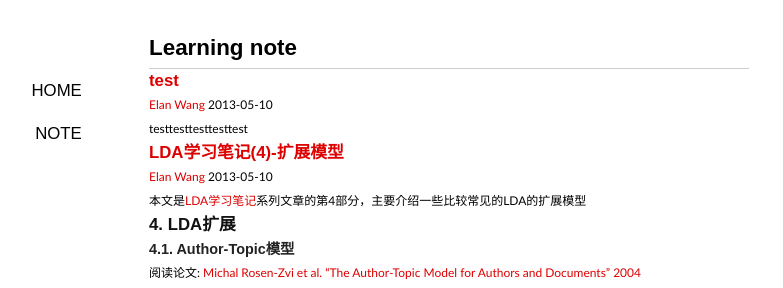
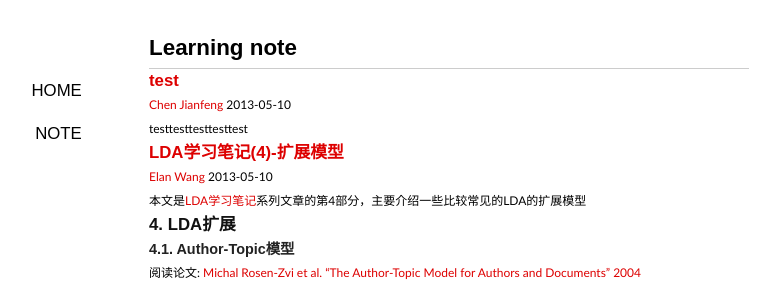
Before and after one commit to elan2wang/note, a Jekyll site: the page built from index.html, in a window 1280 px wide. Shown: the top 288 px of the page, without its empty margins (191-974 px from the left). Built offline with Jekyll 4.4.1, drawn with Linux system fonts in a browser that asks for light colours; formulas are drawn with MathJax 3; the list of posts is cut into pages by our own code.

Commit message:
modify the post author refer

```diff
--- a/_includes/sippet.html
+++ b/_includes/sippet.html
@@ -2,8 +2,8 @@
   <h2><a href="{{ site.url }}{{ post.url }}">{{ post.title }}</a></h2>
   <section class="meta">
     <span class="author">
-      {% if page.author %}
-      <a href="{{ page.author-url }}">{{ page.author }}</a>
+      {% if post.author %}
+      <a href="{{ post.author-url }}">{{ post.author }}</a>
 	  {% else %}
 	  <a href="https://github.com/elan2wang">{{ site.author }}</a>
 	  {% endif %}
```
